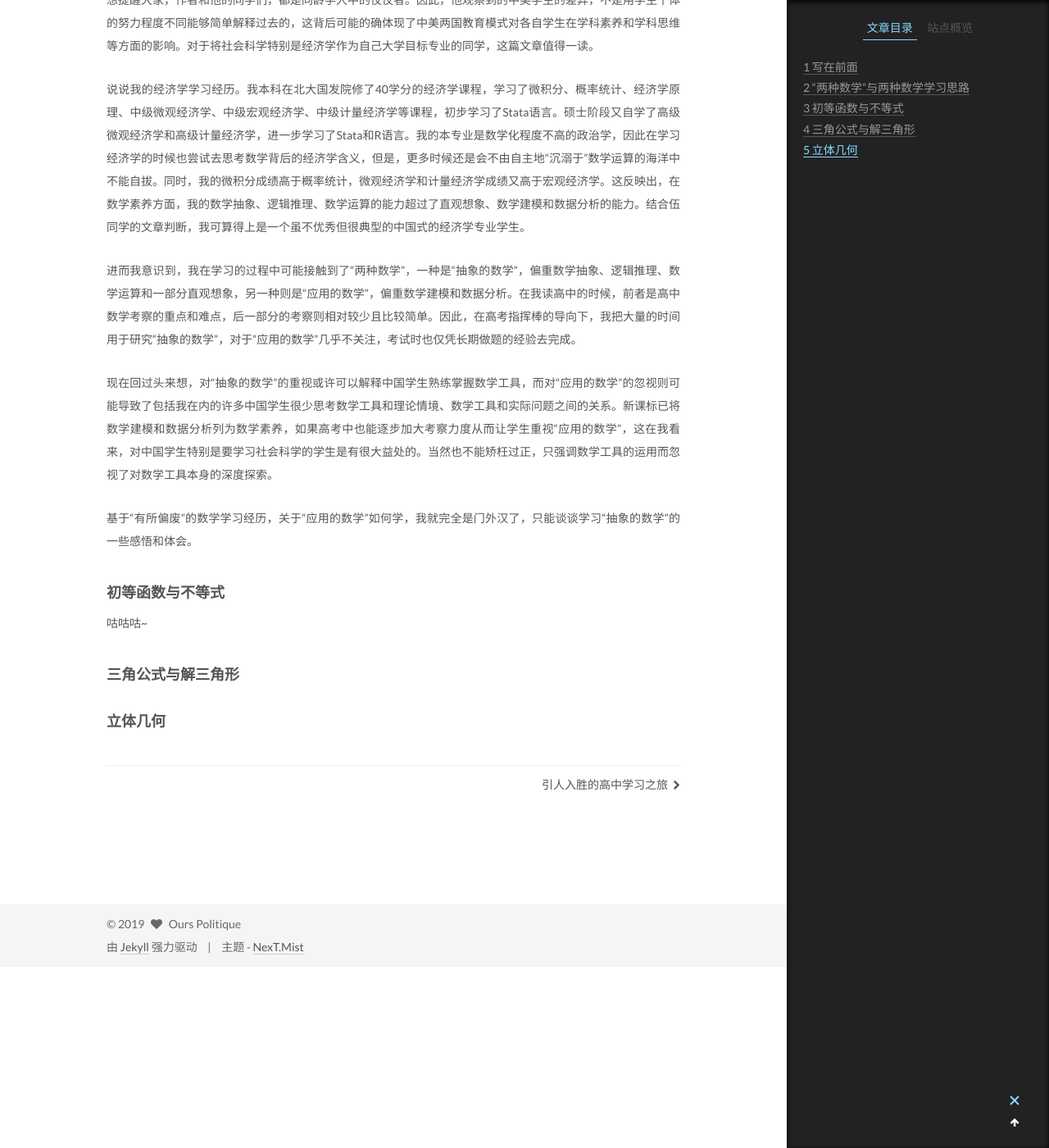
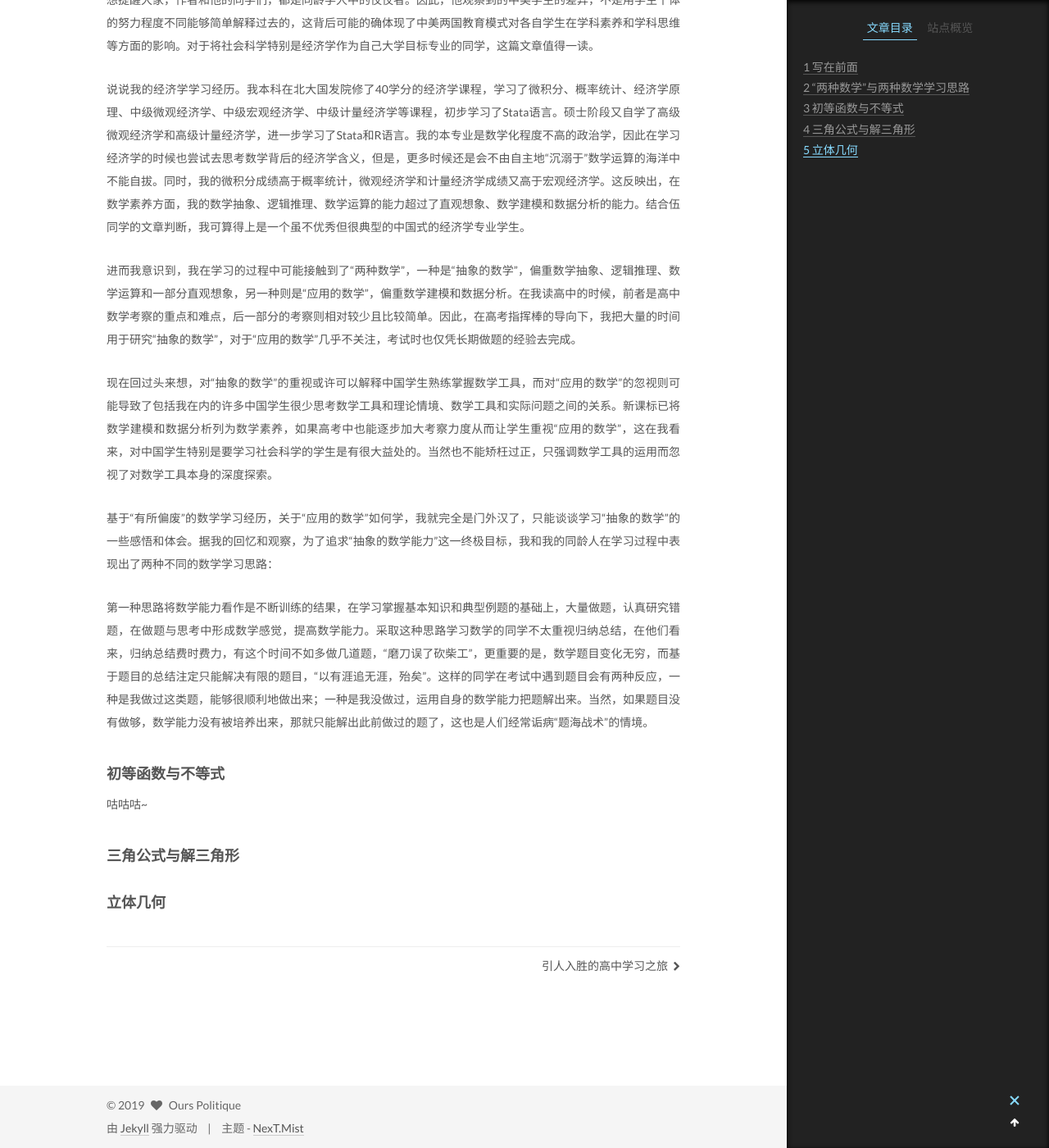
Before and after one commit to ourspolitique/ourspolitique.github.io, a Jekyll site: the page built from _posts/2019-07-09-mathematiques.md, in a window 1280 px wide and 1400 px high, scrolled down 822 px. Shown: the whole window at 82% size. Built offline with Jekyll 4.4.1, drawn with Linux system fonts in a browser that asks for light colours.

Commit message:
Update 2019-07-09-mathematiques.md

```diff
--- a/_posts/2019-07-09-mathematiques.md
+++ b/_posts/2019-07-09-mathematiques.md
@@ -22,8 +22,9 @@ tags:
 
 现在回过头来想，对“抽象的数学”的重视或许可以解释中国学生熟练掌握数学工具，而对“应用的数学”的忽视则可能导致了包括我在内的许多中国学生很少思考数学工具和理论情境、数学工具和实际问题之间的关系。新课标已将数学建模和数据分析列为数学素养，如果高考中也能逐步加大考察力度从而让学生重视“应用的数学”，这在我看来，对中国学生特别是要学习社会科学的学生是有很大益处的。当然也不能矫枉过正，只强调数学工具的运用而忽视了对数学工具本身的深度探索。
 
-基于“有所偏废”的数学学习经历，关于“应用的数学”如何学，我就完全是门外汉了，只能谈谈学习“抽象的数学”的一些感悟和体会。
+基于“有所偏废”的数学学习经历，关于“应用的数学”如何学，我就完全是门外汉了，只能谈谈学习“抽象的数学”的一些感悟和体会。据我的回忆和观察，为了追求“抽象的数学能力”这一终极目标，我和我的同龄人在学习过程中表现出了两种不同的数学学习思路：
 
+第一种思路将数学能力看作是不断训练的结果，在学习掌握基本知识和典型例题的基础上，大量做题，认真研究错题，在做题与思考中形成数学感觉，提高数学能力。采取这种思路学习数学的同学不太重视归纳总结，在他们看来，归纳总结费时费力，有这个时间不如多做几道题，“磨刀误了砍柴工”，更重要的是，数学题目变化无穷，而基于题目的总结注定只能解决有限的题目，“以有涯追无涯，殆矣”。这样的同学在考试中遇到题目会有两种反应，一种是我做过这类题，能够很顺利地做出来；一种是我没做过，运用自身的数学能力把题解出来。当然，如果题目没有做够，数学能力没有被培养出来，那就只能解出此前做过的题了，这也是人们经常诟病“题海战术”的情境。
 
 
 #### 初等函数与不等式
```
